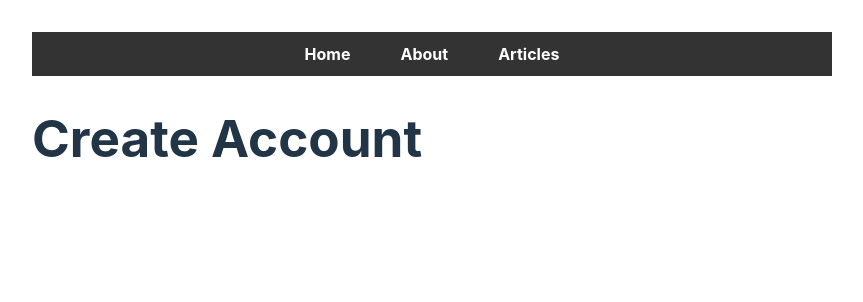
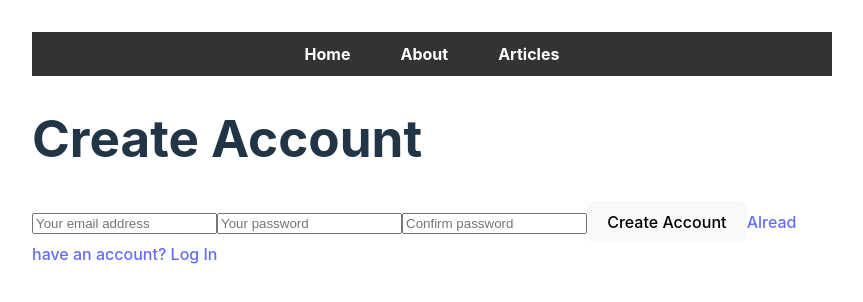
Before and after one commit to bytesunite/li-react-fullstack-site, a React (Vite) app in the folder website/front-end/: page /create-account in a window 1280 px wide. Shown: the top 302 px of the page, without its empty margins (208-1071 px from the left). Built offline with nearby package versions, Linux system fonts and the light colour scheme.

Commit message:
Build a create account page

```diff
--- a/website/front-end/src/pages/CreateAccountPage.jsx
+++ b/website/front-end/src/pages/CreateAccountPage.jsx
@@ -1,5 +1,49 @@
+import { useState } from 'react';
+import { Link, useNavigate } from 'react-router-dom';
+import { getAuth, createUserWithEmailAndPassword } from 'firebase/auth';
+
 export default function CreateAccountPage() {
+  const [email, setEmail] = useState('');
+  const [password, setPassword] = useState('');
+  const [confirmPassword, setConfirmPassword] = useState('');
+  const [error, setError] = useState('');
+
+  const navigate = useNavigate();
+
+  async function createAccount() {
+    if(password !== confirmPassword) {
+      setError('Password and Confirm Password do not match!');
+      return;
+    }
+
+    try {
+      await createUserWithEmailAndPassword(getAuth, email, password);
+      navigate('/articles');
+    } catch(e) {
+      setError(e.message);
+    }
+  }
   return (
-    <h1>Create Account</h1>
+    <>
+      <h1>Create Account</h1>
+      {error && <p>{error}</p>}
+      <input
+        placeholder='Your email address'
+        type='email'
+        value={email}
+        onChange={e => setEmail(e.target.value)} />
+      <input
+        placeholder='Your password'
+        type='password'
+        value={password}
+        onChange={e => setPassword(e.target.value)} />
+      <input
+        placeholder='Confirm password'
+        type='password'
+        value={confirmPassword}
+        onChange={e => setConfirmPassword(e.target.value)} />
+      <button onClick={createAccount}>Create Account</button>
+      <Link to='/login'>Alread have an account? Log In</Link>
+    </>
   );
 }
```
Also changed, not shown: 1 other file (tests, documents, lock files or other folders).
